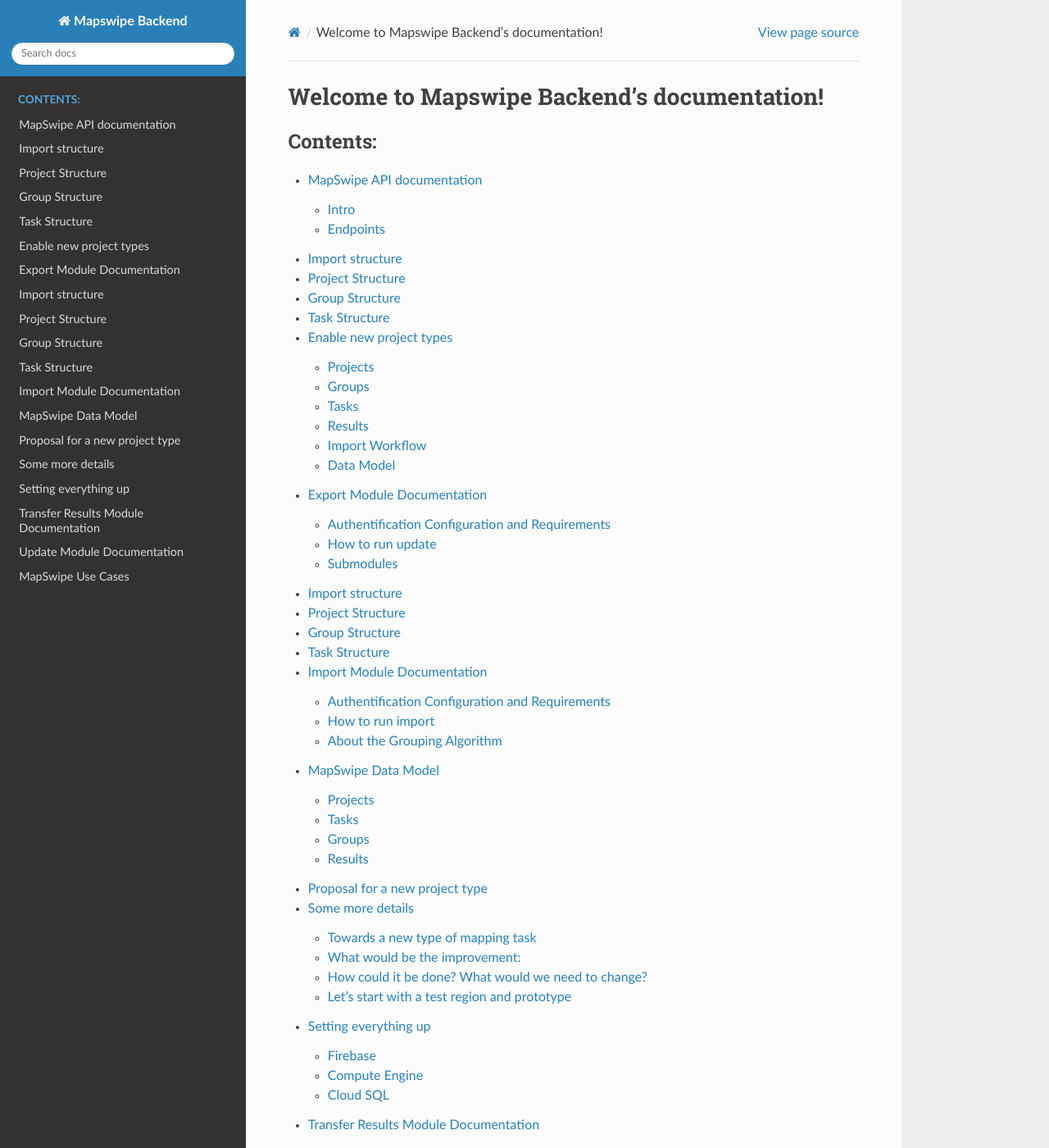
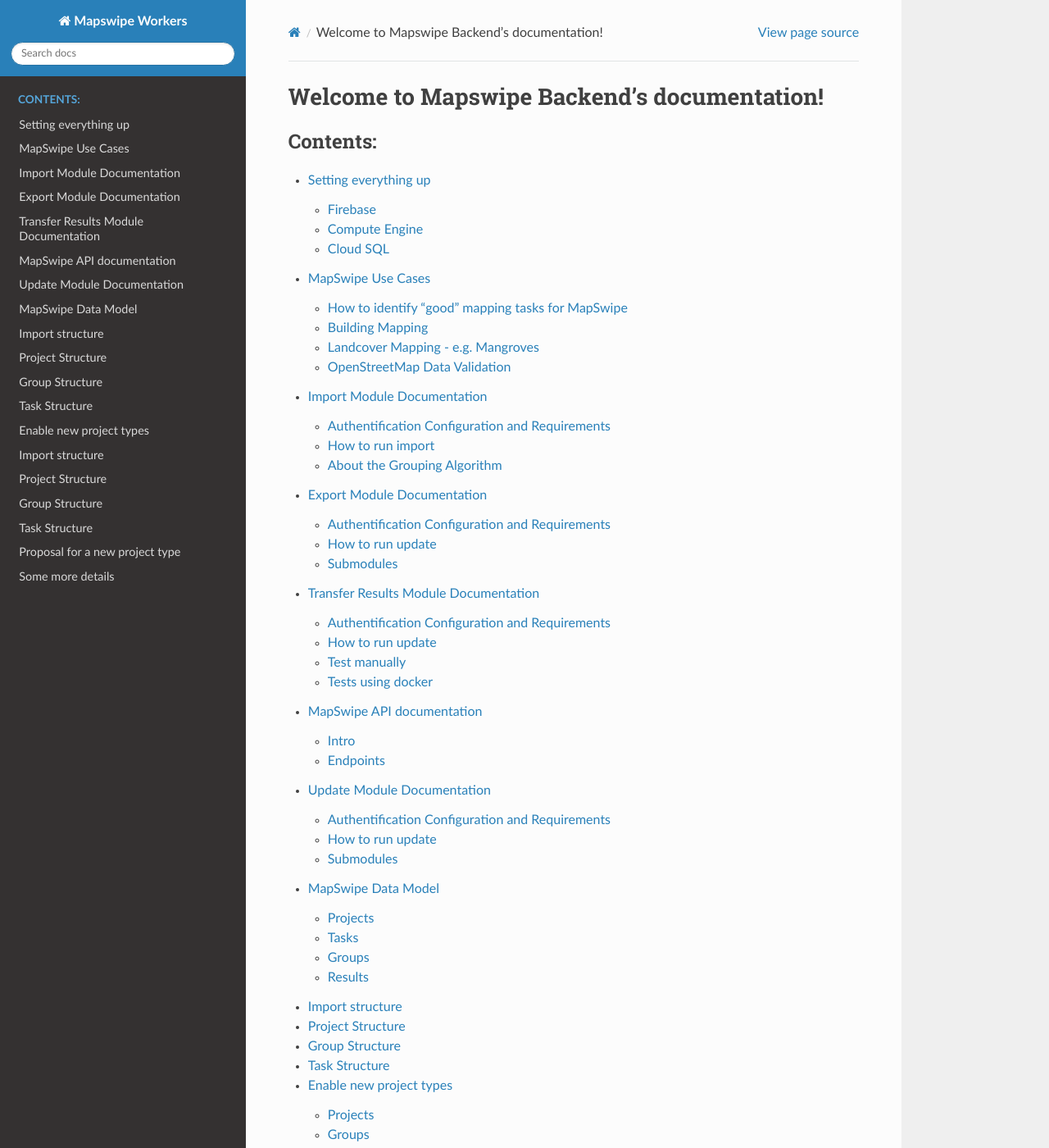
Before and after one commit to mapswipe/python-mapswipe-workers, a Sphinx documentation site: the page built from docs/index.rst, in a window 1280 px wide and 1400 px high. Shown: the whole window at 82% size. Built offline with Sphinx 7.4.7 and the Read the Docs theme 2.0.0, drawn with Linux system fonts in a browser that asks for light colours; some of the changed text lies outside the part shown.

Commit message:
Update index.rst

```diff
--- a/docs/conf.py
+++ b/docs/conf.py
@@ -20,9 +20,9 @@
 
 # -- Project information -----------------------------------------------------
 
-project = 'Mapswipe Backend'
-copyright = '2018, GIScience'
-author = 'GIScience'
+project = 'Mapswipe Workers'
+copyright = '2018, Mapswipe'
+author = 'Mapswipe'
 
 # The short X.Y version
 version = ''
@@ -43,8 +43,6 @@
     'sphinx.ext.autodoc',
     'sphinx.ext.napoleon',
 ]
-
-napoleon_google_docstring = False
 
 # Add any paths that contain templates here, relative to this directory.
 templates_path = ['_templates']
@@ -166,3 +164,5 @@
 
 
 # -- Extension configuration -------------------------------------------------
+
+napoleon_google_docstring = False
--- a/docs/index.rst
+++ b/docs/index.rst
@@ -10,18 +10,18 @@
    :maxdepth: 2
    :caption: Contents:
 
+   setup
+   use_cases
+   import
+   export
+   transfer
    api
+   update
+   mapswipe_data_model
    buildArea_project_type
    Enable new project types
-   export
    footprint_project_type
-   import
-   mapswipe_data_model
    population_density_estimation
-   setup
-   transfer
-   update
-   use_cases
 
 
 Indices and tables
```
